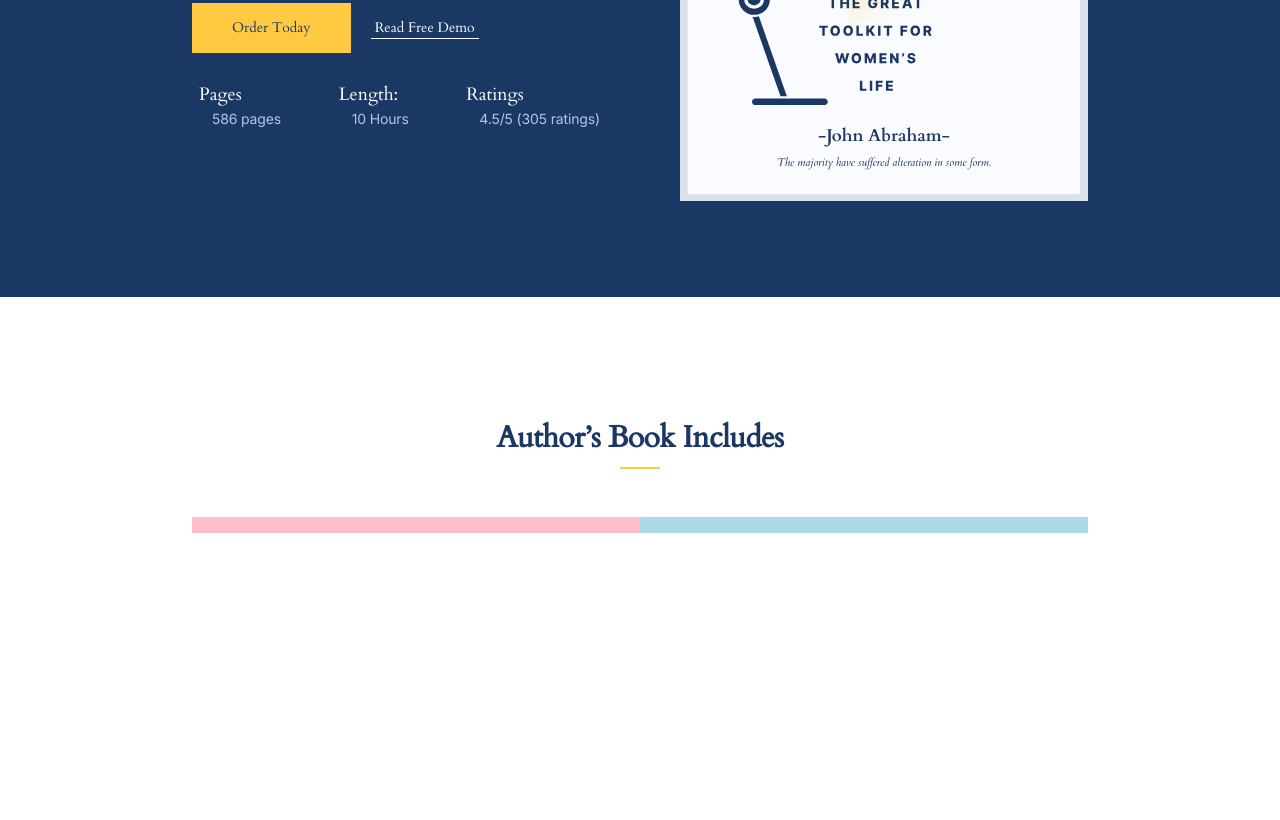
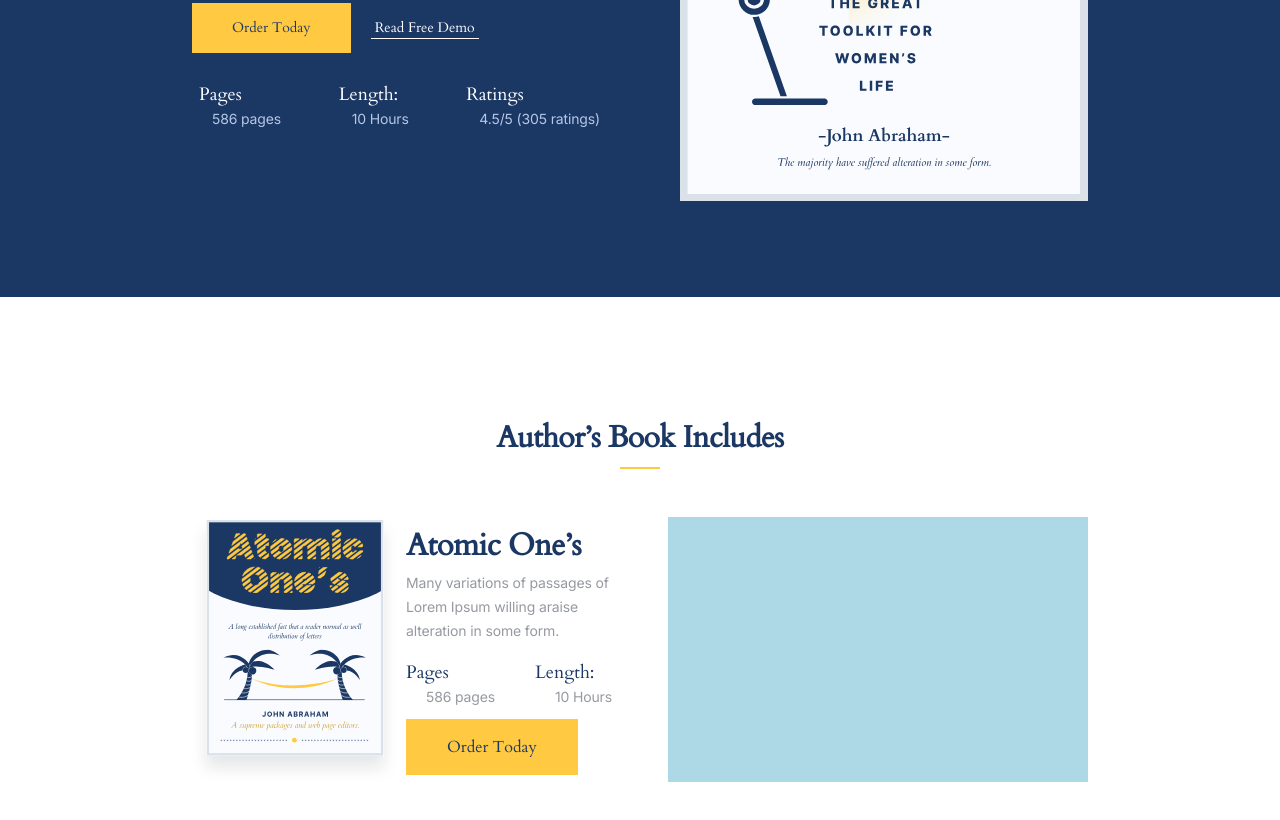
Before and after one commit to Nick-Kevin/WEEKLY_DECEMBER_FRONT_2, a plain HTML site: page index.html in a window 1280 px wide. Shown: the part 490-1310 px from the top of the page. Before the commit the page ends 1135 px from the top, so only its background shows below. Drawn offline with nearby package versions, Linux system fonts and the light colour scheme.

Commit message:
update index.html

```diff
--- a/index.html
+++ b/index.html
@@ -159,8 +159,31 @@
             <div class="flex justify-center">
                 <p class="line w-10 h-0"></p>
             </div>
-            <div class="grid lg:grid-cols-2 mt-8 lg:mt-12">
-                <div class="h-4" style="background-color: pink;"></div>
+            <div class="grid lg:grid-cols-2 lg:gap-x-14 mt-8 lg:mt-12">
+                <div id="first-content" class="grid lg:grid-cols-2 author-content lg:content-center lg:gap-x-2 lg:gap-y-0">
+                    <div class="lg:flex lg:flex-col lg:justify-end lg:pb-1">
+                        <h4 class="text-2xl lg:col-start-2 text-main-color">Atomic One’s</h4>
+                    </div>
+                    <img src="assets/sections/author-book/atomic-one-is.svg" class="lg:col-start-1 lg:row-start-1 lg:row-end-3" alt="Atomic one's">
+                    <div>
+                        <p class="text-sm leading-6">
+                            Many variations of passages of Lorem Ipsum willing araise  alteration in some form.
+                        </p>
+                        <ul class="flex flex-col lg:flex-row justify-between mt-4">
+                            <div>
+                                <li class="cardo text-lg text-main-color">Pages</li>
+                                <p class="ml-5 text-sm">586 pages</p>
+                            </div>
+                            <div class="mt-3 lg:mt-0">
+                                <li class=" cardo text-lg text-main-color">Length:</li>
+                                <p class="ml-5 text-sm">10 Hours</p>
+                            </div>
+                        </ul>
+                        <button type="button" class="outlined-button guide-sm-button mt-3 text-main-color">
+                            Order Today
+                        </button>
+                    </div>
+                </div>
                 <div style="background-color: lightblue;"></div>
             </div>
         </section>
```
